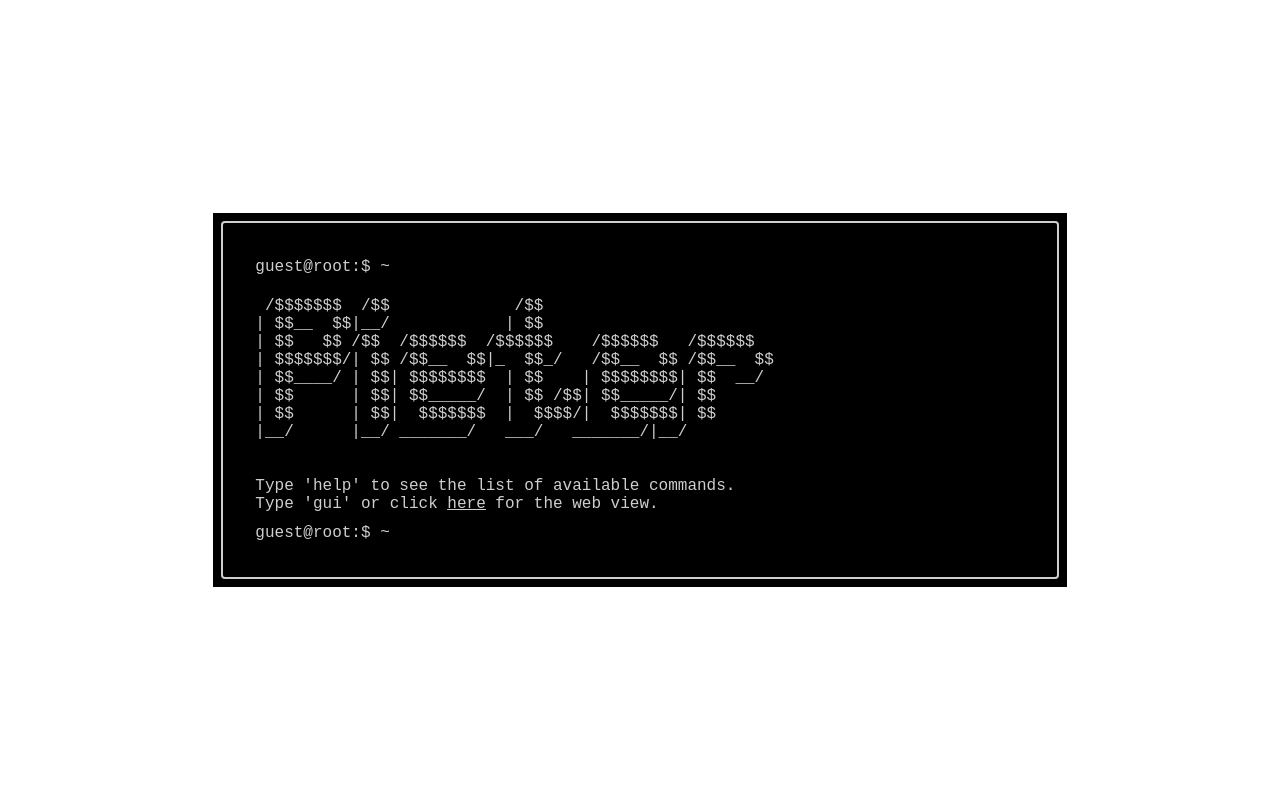
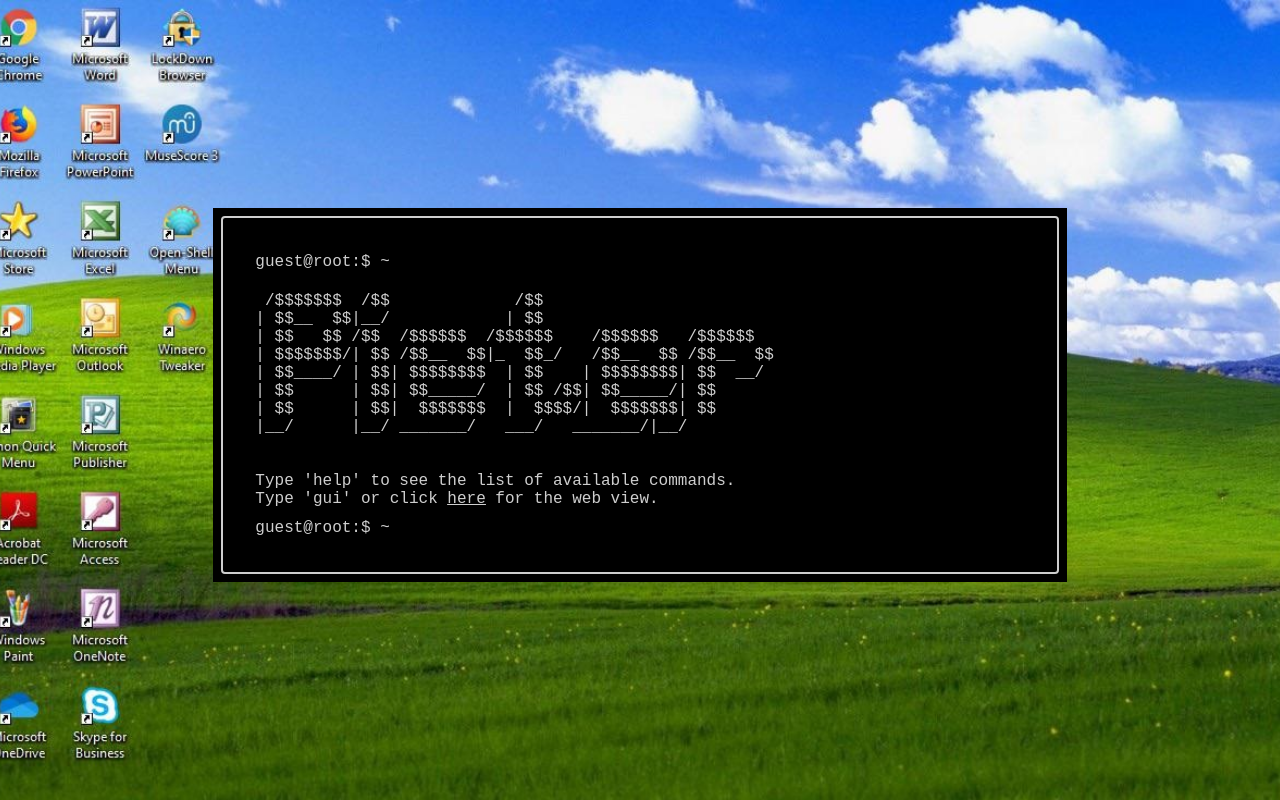
Before and after one commit to pieterdlinde/terminal-pieter-linde, a Next.js app: page / in a window 1280 px wide. Built offline with nearby package versions, Linux system fonts and the light colour scheme; a web font is replaced by a local one.

Commit message:
add background

```diff
--- a/src/app/page.tsx
+++ b/src/app/page.tsx
@@ -5,7 +5,8 @@
 const LandingPage: React.FC = () => {
   return (
     <div className="flex items-center justify-center w-screen h-screen ">
-    <div className="w-2/3 max-h-96" >
+      <img className='absolute z-0' src="background.jpg"  style={{width:'100%', height:'100%', objectFit: 'cover' }}></img>
+    <div className="w-2/3 h-96 z-50" >
       <TerminalPage />
     </div>
     </div>
```
Also changed, not shown: public/background.jpg (added).
